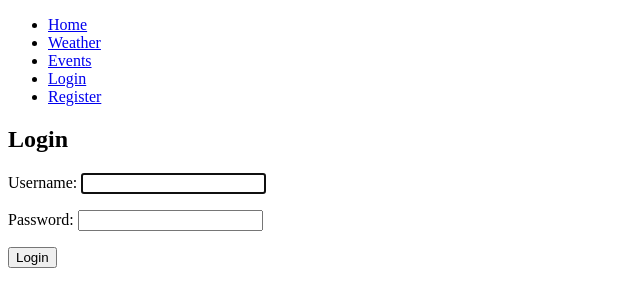
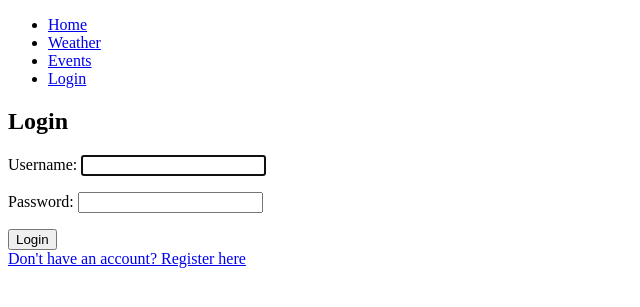
Before and after one commit to kaietanpaul/Roam.io, a Django app: page /login/ in a window 1280 px wide. Shown: the top 307 px of the page, without its empty margins (0-640 px from the left). Run offline with Django 4.2, Linux system fonts and the light colour scheme; parts of the project's set-up code (start-up, migrations or seed data) failed here and were passed over; some libraries are stand-ins or nearby versions.

Commit message:
register only from login page

```diff
--- a/templates/base.html
+++ b/templates/base.html
@@ -18,7 +18,6 @@
                 <li><a href="{% url 'logout' %}">Logout</a></li>
             {% else %}
                 <li><a href="{% url 'login' %}">Login</a></li>
-                <li><a href="{% url 'register' %}">Register</a></li>
             {% endif %}
         </ul>
     </nav>
--- a/users/templates/users/login.html
+++ b/users/templates/users/login.html
@@ -7,4 +7,5 @@
         {{ form.as_p }}
         <button type="submit">Login</button>
     </form>
+    <a href="{% url 'register' %}">Don't have an account? Register here</a>
 {% endblock %}
```
